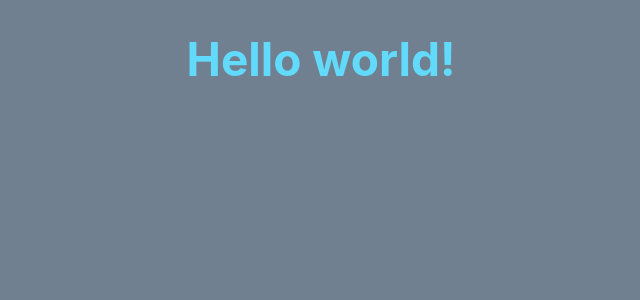
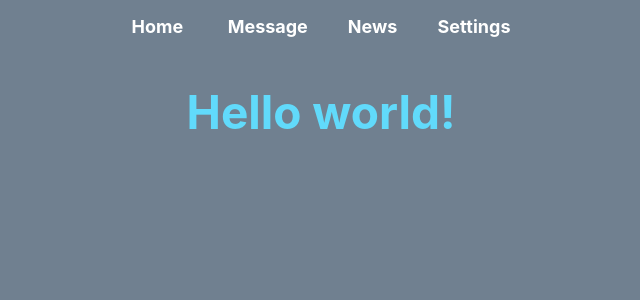
Before and after one commit to andrey-yalta/second-network, a React (Create React App) app: page / in a window 1280 px wide. Shown: the top 300 px of the page, without its empty margins (319-959 px from the left). Built offline with nearby package versions, Linux system fonts and the light colour scheme.

Commit message:
7 lessons create component header

```diff
--- a/src/App.js
+++ b/src/App.js
@@ -1,10 +1,12 @@
 import React from 'react';
 import './App.css';
+import style from "./Header.module.css"
 
 
 const App =()=>{
   return(
       <div>
+          <Header/>
         <h1>Hello world!</h1>
       </div>
   )
@@ -12,3 +14,17 @@ const App =()=>{
 }
 
 export default App;
+const Header = ()=>{
+    return(
+        <div >
+            <nav className={style.navigate}>
+                <ul>
+                    <li><a href="#">Home</a></li>
+                    <li> <a href="#">Message</a></li>
+                    <li><a href="#">News</a></li>
+                    <li><a href="#">Settings</a></li>
+                </ul>
+            </nav>
+        </div>
+    )
+}
--- /dev/null
+++ b/src/Header.module.css
@@ -0,0 +1,20 @@
+.navigate{
+    display: flex;
+    justify-content: center;
+}
+.navigate ul{
+
+}
+.navigate li{
+    display: inline;
+    margin-right: 40px;
+    text-decoration: none;
+
+}
+.navigate li a{
+    text-decoration: none;
+    color: white;
+    font-size: 18px;
+    font-weight: bold;
+
+}
```
